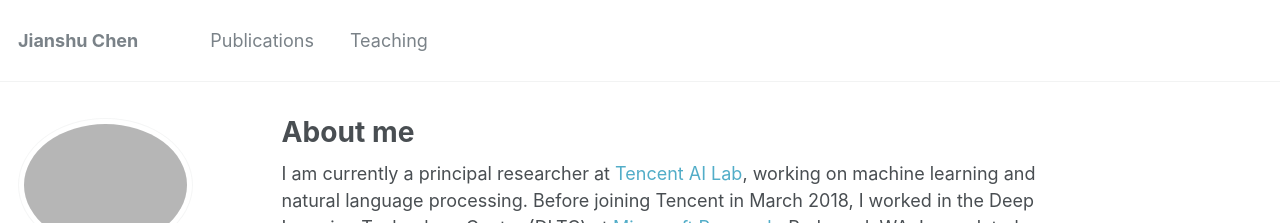
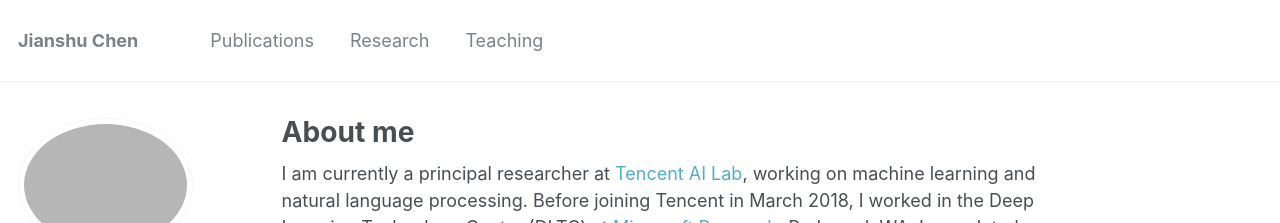
Before and after one commit to chenjianshu/chenjianshu.github.io, a Jekyll site: the page built from _pages/about.md, in a window 1280 px wide and 900 px high. Shown: the top 223 px of the window. Built offline with Jekyll 4.4.1, drawn with Linux system fonts in a browser that asks for light colours; some web fonts are replaced.

Commit message:
add research tab

```diff
--- a/_data/navigation.yml
+++ b/_data/navigation.yml
@@ -3,6 +3,8 @@ main:
   - title: "Publications"
     url: /publications/
 
+  - title: "Research"
+    url: /publications/
     #  - title: "Talks"
     #    url: /talks/
 
```
